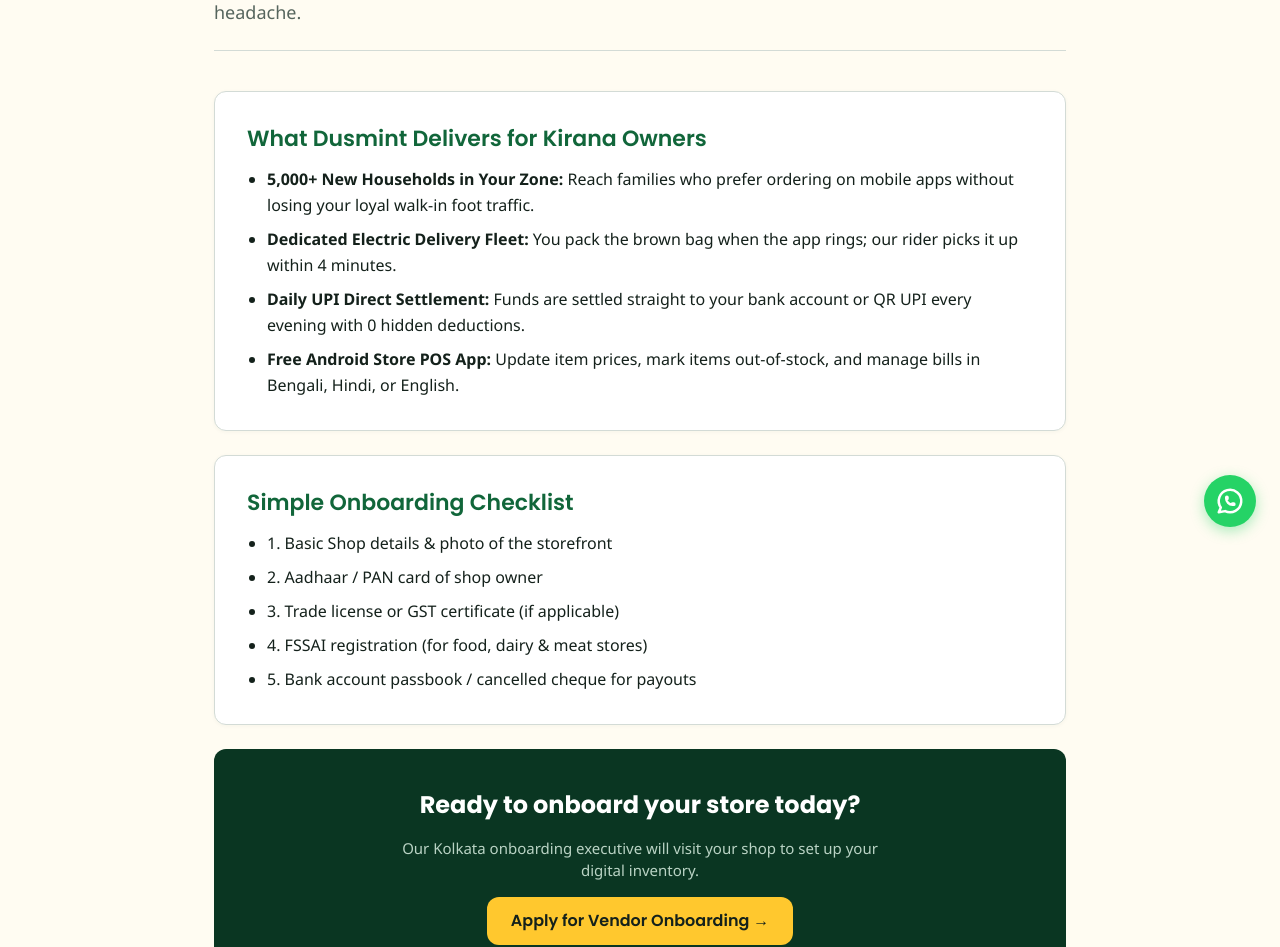
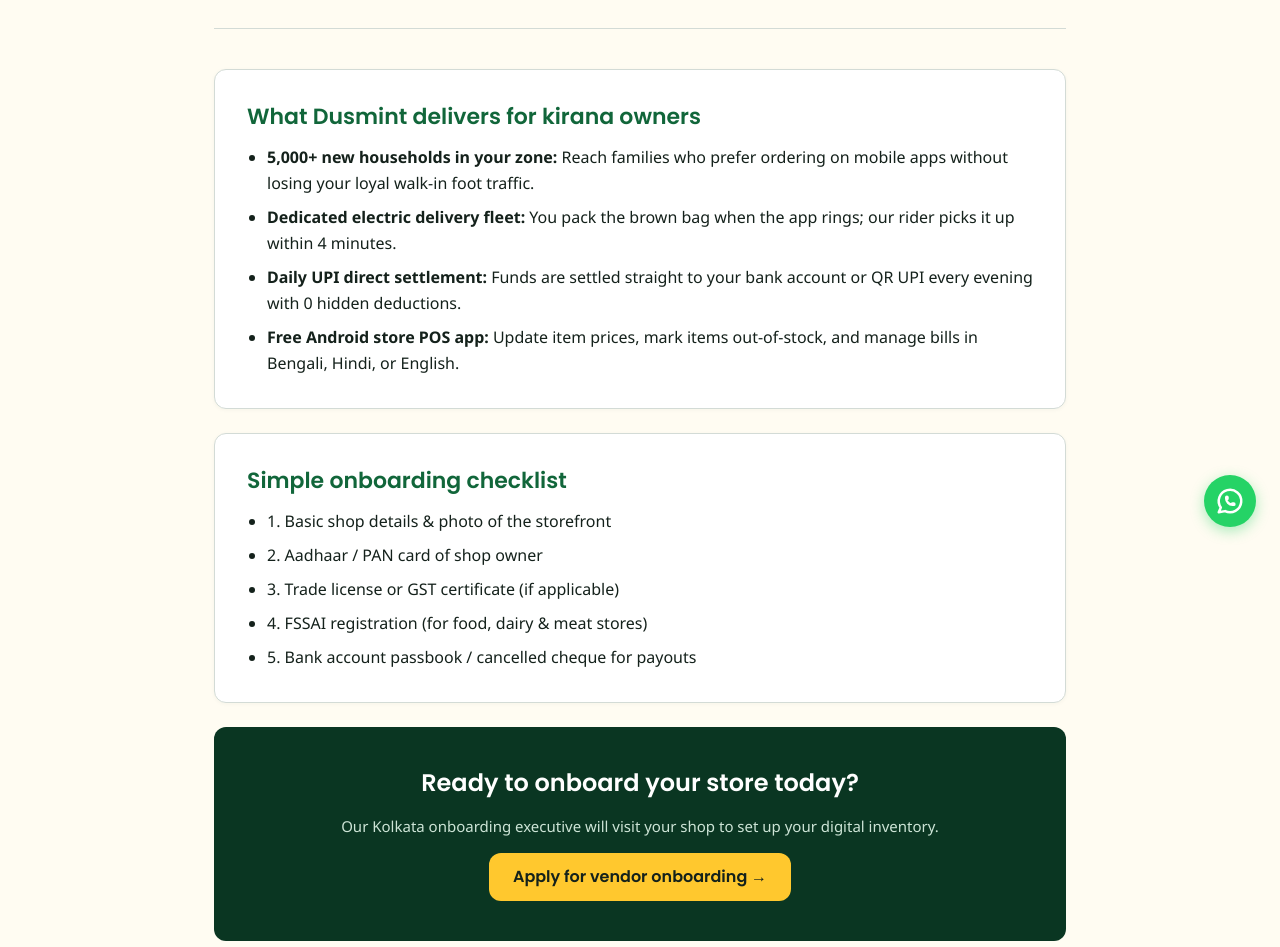
Before and after one commit to DusMint/dusmint_web, a Next.js app: page /vendors in a window 1280 px wide. Shown: the part 249-1196 px from the top of the page. Built offline with nearby package versions, Linux system fonts and the light colour scheme.

Commit message:
feat: add about page for marketing section detailing mission and hyperlocal promise

```diff
--- a/app/(marketing)/vendors/page.tsx
+++ b/app/(marketing)/vendors/page.tsx
@@ -6,8 +6,7 @@
   return (
     <div className={styles.container}>
       <div className={styles.header}>
-        <span className={styles.badge}>MERCHANT NETWORK</span>
-        <h1 className={styles.title}>Grow Your Local Store with Dusmint</h1>
+        <h1 className={styles.title}>Grow your local store with Dusmint</h1>
         <p className={styles.subtitle}>
           Turn your local kirana or boutique grocery into a digital quick-delivery powerhouse with zero setup headache.
         </p>
@@ -15,19 +14,19 @@
 
       <div className={styles.content}>
         <div className={styles.sectionBlock}>
-          <h2 className={styles.sectionTitle}>What Dusmint Delivers for Kirana Owners</h2>
+          <h2 className={styles.sectionTitle}>What Dusmint delivers for kirana owners</h2>
           <ul className={styles.list}>
-            <li><strong>5,000+ New Households in Your Zone:</strong> Reach families who prefer ordering on mobile apps without losing your loyal walk-in foot traffic.</li>
-            <li><strong>Dedicated Electric Delivery Fleet:</strong> You pack the brown bag when the app rings; our rider picks it up within 4 minutes.</li>
-            <li><strong>Daily UPI Direct Settlement:</strong> Funds are settled straight to your bank account or QR UPI every evening with 0 hidden deductions.</li>
-            <li><strong>Free Android Store POS App:</strong> Update item prices, mark items out-of-stock, and manage bills in Bengali, Hindi, or English.</li>
+            <li><strong>5,000+ new households in your zone:</strong> Reach families who prefer ordering on mobile apps without losing your loyal walk-in foot traffic.</li>
+            <li><strong>Dedicated electric delivery fleet:</strong> You pack the brown bag when the app rings; our rider picks it up within 4 minutes.</li>
+            <li><strong>Daily UPI direct settlement:</strong> Funds are settled straight to your bank account or QR UPI every evening with 0 hidden deductions.</li>
+            <li><strong>Free Android store POS app:</strong> Update item prices, mark items out-of-stock, and manage bills in Bengali, Hindi, or English.</li>
           </ul>
         </div>
 
         <div className={styles.sectionBlock}>
-          <h2 className={styles.sectionTitle}>Simple Onboarding Checklist</h2>
+          <h2 className={styles.sectionTitle}>Simple onboarding checklist</h2>
           <ul className={styles.list}>
-            <li>1. Basic Shop details & photo of the storefront</li>
+            <li>1. Basic shop details & photo of the storefront</li>
             <li>2. Aadhaar / PAN card of shop owner</li>
             <li>3. Trade license or GST certificate (if applicable)</li>
             <li>4. FSSAI registration (for food, dairy & meat stores)</li>
@@ -36,12 +35,12 @@
         </div>
 
         <div className={styles.ctaBox}>
-          <h3 style={{ fontSize: "1.5rem", fontWeight: 800 }}>Ready to onboard your store today?</h3>
-          <p style={{ maxWidth: 500, opacity: 0.9 }}>
+          <h3>Ready to onboard your store today?</h3>
+          <p>
             Our Kolkata onboarding executive will visit your shop to set up your digital inventory.
           </p>
           <Link href="/?action=join-vendor" className={styles.ctaBtn}>
-            Apply for Vendor Onboarding →
+            Apply for vendor onboarding →
           </Link>
         </div>
       </div>
```
Also changed, not shown: app/(marketing)/about/page.tsx (+9 -10 lines).
